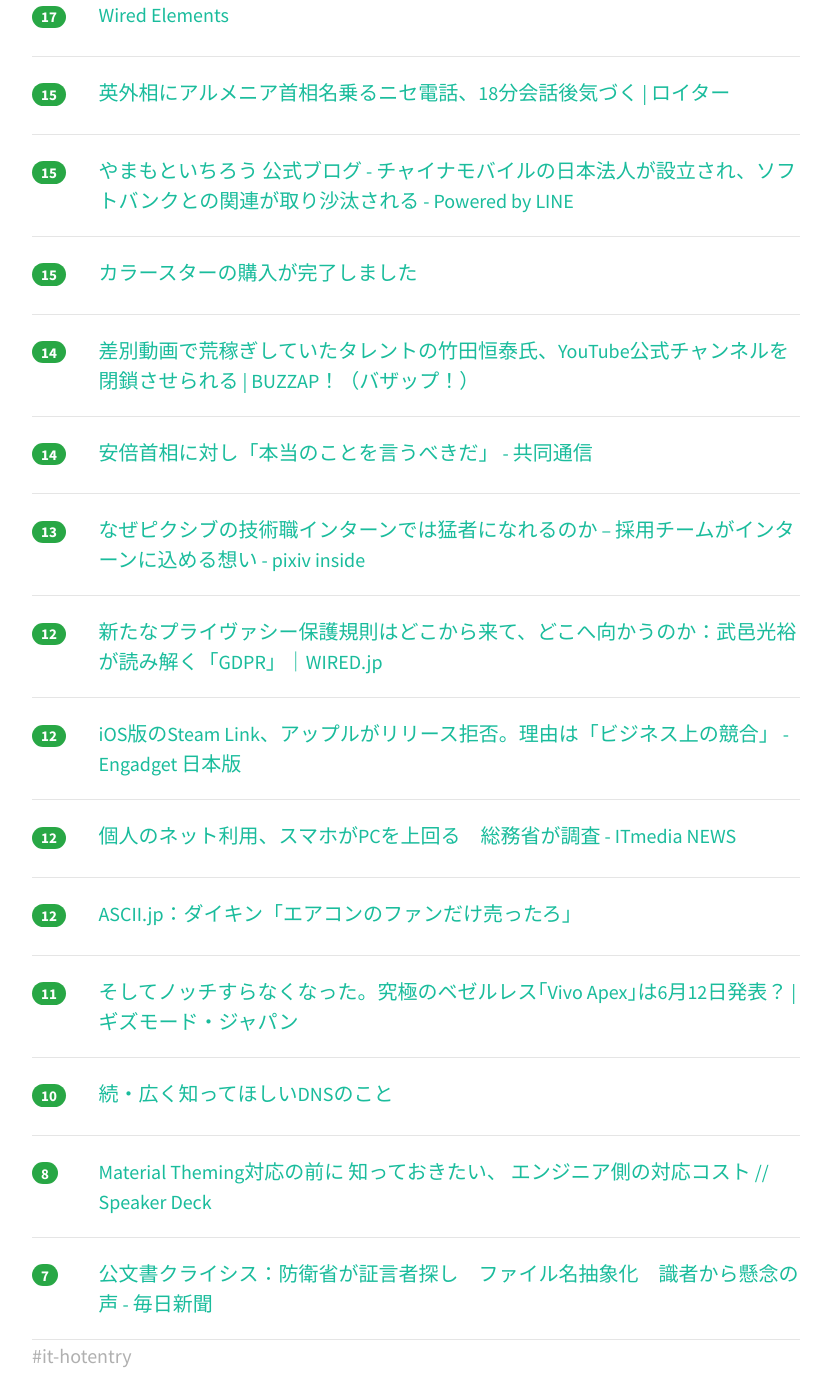
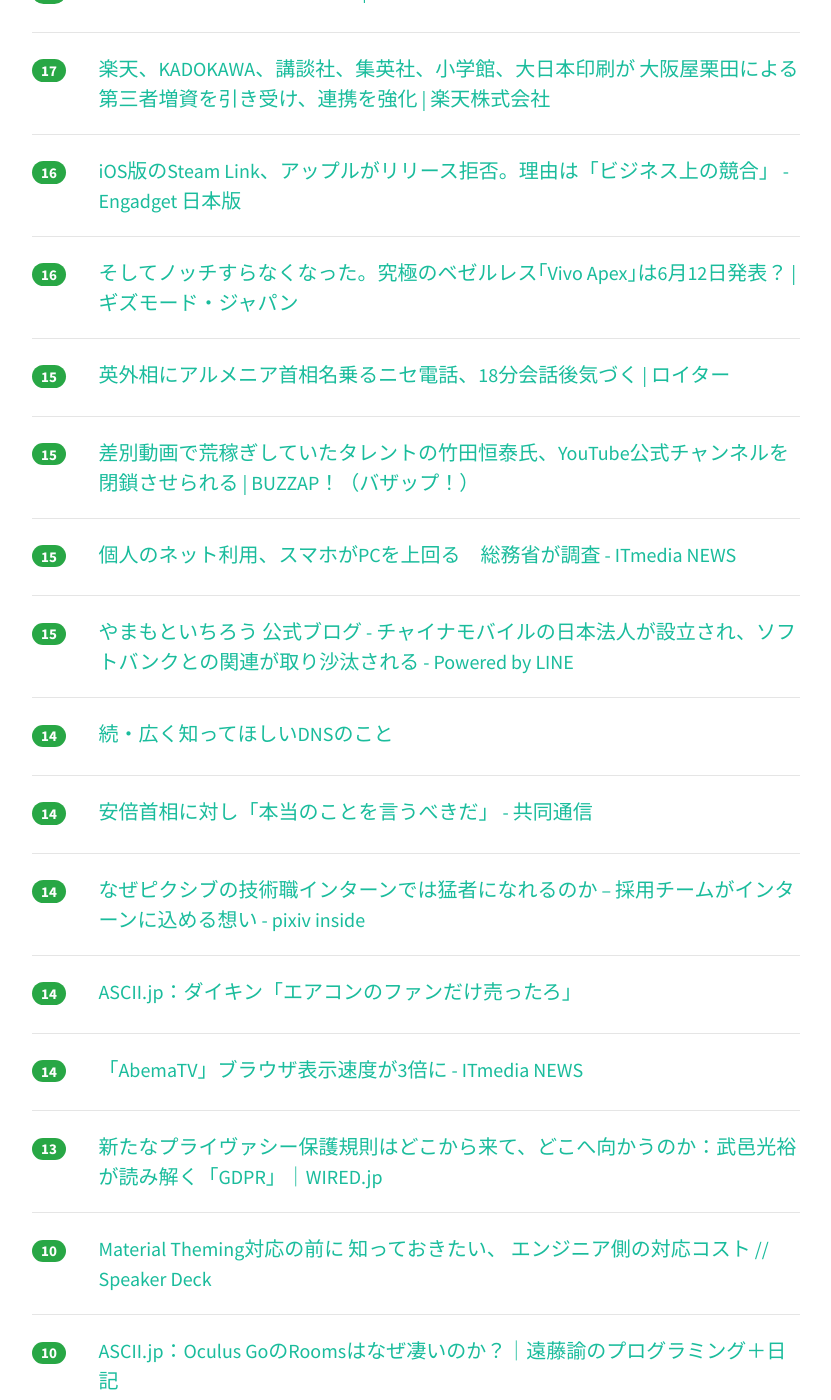
Before and after one commit to yatta47/hatena-matome-site, a Jekyll site: the page built from _posts/2018-05-26-hatena.md, in a window 1280 px wide and 1400 px high, scrolled down 1269 px. Shown: the whole window, without its empty margins (224-1055 px from the left). Built offline with Jekyll 4.4.1, drawn with Linux system fonts in a browser that asks for light colours; nearby versions of some CDN libraries; some of the changed text lies outside the part shown.

Commit message:
Updated 2018-05-26

```diff
--- a/_posts/2018-05-26-hatena.md
+++ b/_posts/2018-05-26-hatena.md
@@ -1,10 +1,10 @@
 ---
 layout: post
 title:  "2018-05-26 はてぶIT"
-date:   2018-05-26 11:02:42
+date:   2018-05-26 12:02:43
 tags: [it-hotentry]
 ---
-25 件のデータあり
+29 件のデータあり
 
 <hr><div class="row">
 <div class="col-1"><span class="badge badge-pill badge-success h2">140</span></div>
@@ -12,37 +12,47 @@ tags: [it-hotentry]
 </div>
 <hr>
 <div class="row">
-<div class="col-1"><span class="badge badge-pill badge-success h2">42</span></div>
+<div class="col-1"><span class="badge badge-pill badge-success h2">67</span></div>
 <div class="col-11"><a href='https://qiita.com/JotaroS/items/5042d2944cf0573f133e' target='_blank'>[macOS向け] gitのクライアントはGitupがいいぞ。</a></div>
 </div>
 <hr>
 <div class="row">
-<div class="col-1"><span class="badge badge-pill badge-success h2">37</span></div>
+<div class="col-1"><span class="badge badge-pill badge-success h2">44</span></div>
 <div class="col-11"><a href='https://www.slideshare.net/osamum/web-progressive-web-apps' target='_blank'>進化する Web ～ Progressive Web Apps の実装と応用 ～</a></div>
 </div>
 <hr>
 <div class="row">
-<div class="col-1"><span class="badge badge-pill badge-success h2">30</span></div>
+<div class="col-1"><span class="badge badge-pill badge-success h2">31</span></div>
 <div class="col-11"><a href='https://www.slideshare.net/hiromasaoka/noops-98595318' target='_blank'>NoOpsへ舵を切れ</a></div>
 </div>
 <hr>
 <div class="row">
-<div class="col-1"><span class="badge badge-pill badge-success h2">26</span></div>
+<div class="col-1"><span class="badge badge-pill badge-success h2">29</span></div>
 <div class="col-11"><a href='https://gigazine.net/news/20180525-most-india-it-engineers-incapable/' target='_blank'>「インド人のITエンジニアは優秀」という風潮は正しくないという研究結果 - GIGAZINE</a></div>
 </div>
 <hr>
 <div class="row">
-<div class="col-1"><span class="badge badge-pill badge-success h2">23</span></div>
+<div class="col-1"><span class="badge badge-pill badge-success h2">28</span></div>
+<div class="col-11"><a href='http://photoshopvip.net/109116' target='_blank'>レベル高すぎ！商用可能な無料HTMLテンプレート200+種類を配布しているサイト Colorlib - PhotoshopVIP</a></div>
+</div>
+<hr>
+<div class="row">
+<div class="col-1"><span class="badge badge-pill badge-success h2">28</span></div>
 <div class="col-11"><a href='https://soudai.hatenablog.com/entry/2018/05/25/121801' target='_blank'>DBリファクタリングをやっているって話 - そーだいなるらくがき帳</a></div>
 </div>
 <hr>
 <div class="row">
-<div class="col-1"><span class="badge badge-pill badge-success h2">22</span></div>
-<div class="col-11"><a href='http://photoshopvip.net/109116' target='_blank'>レベル高すぎ！商用可能な無料HTMLテンプレート200+種類を配布しているサイト Colorlib - PhotoshopVIP</a></div>
+<div class="col-1"><span class="badge badge-pill badge-success h2">23</span></div>
+<div class="col-11"><a href='https://anond.hatelabo.jp/20180525205649' target='_blank'>カラースターの購入が完了しました</a></div>
 </div>
 <hr>
 <div class="row">
-<div class="col-1"><span class="badge badge-pill badge-success h2">18</span></div>
+<div class="col-1"><span class="badge badge-pill badge-success h2">20</span></div>
+<div class="col-11"><a href='https://wiredjs.com/' target='_blank'>Wired Elements</a></div>
+</div>
+<hr>
+<div class="row">
+<div class="col-1"><span class="badge badge-pill badge-success h2">19</span></div>
 <div class="col-11"><a href='https://anond.hatelabo.jp/20180525185958' target='_blank'>日本でいちばん有名なXXパンク</a></div>
 </div>
 <hr>
@@ -57,8 +67,13 @@ tags: [it-hotentry]
 </div>
 <hr>
 <div class="row">
-<div class="col-1"><span class="badge badge-pill badge-success h2">17</span></div>
-<div class="col-11"><a href='https://wiredjs.com/' target='_blank'>Wired Elements</a></div>
+<div class="col-1"><span class="badge badge-pill badge-success h2">16</span></div>
+<div class="col-11"><a href='https://japanese.engadget.com/2018/05/25/ios-steam-link/' target='_blank'>iOS版のSteam Link、アップルがリリース拒否。理由は「ビジネス上の競合」 - Engadget 日本版</a></div>
+</div>
+<hr>
+<div class="row">
+<div class="col-1"><span class="badge badge-pill badge-success h2">16</span></div>
+<div class="col-11"><a href='https://www.gizmodo.jp/2018/05/vivo-apex.html' target='_blank'>そしてノッチすらなくなった。究極のベゼルレス｢Vivo Apex｣は6月12日発表？ | ギズモード・ジャパン</a></div>
 </div>
 <hr>
 <div class="row">
@@ -68,17 +83,22 @@ tags: [it-hotentry]
 <hr>
 <div class="row">
 <div class="col-1"><span class="badge badge-pill badge-success h2">15</span></div>
+<div class="col-11"><a href='https://buzzap.jp/news/20180525-takeda-tsuneyasu-youtube-ban/' target='_blank'>差別動画で荒稼ぎしていたタレントの竹田恒泰氏、YouTube公式チャンネルを閉鎖させられる | BUZZAP！（バザップ！）</a></div>
+</div>
+<hr>
+<div class="row">
+<div class="col-1"><span class="badge badge-pill badge-success h2">15</span></div>
+<div class="col-11"><a href='http://www.itmedia.co.jp/news/articles/1805/25/news124.html' target='_blank'>個人のネット利用、スマホがPCを上回る　総務省が調査 - ITmedia NEWS</a></div>
+</div>
+<hr>
+<div class="row">
+<div class="col-1"><span class="badge badge-pill badge-success h2">15</span></div>
 <div class="col-11"><a href='https://lineblog.me/yamamotoichiro/archives/13186483.html' target='_blank'>やまもといちろう 公式ブログ - チャイナモバイルの日本法人が設立され、ソフトバンクとの関連が取り沙汰される - Powered by LINE</a></div>
 </div>
 <hr>
 <div class="row">
-<div class="col-1"><span class="badge badge-pill badge-success h2">15</span></div>
-<div class="col-11"><a href='https://anond.hatelabo.jp/20180525205649' target='_blank'>カラースターの購入が完了しました</a></div>
-</div>
-<hr>
-<div class="row">
 <div class="col-1"><span class="badge badge-pill badge-success h2">14</span></div>
-<div class="col-11"><a href='https://buzzap.jp/news/20180525-takeda-tsuneyasu-youtube-ban/' target='_blank'>差別動画で荒稼ぎしていたタレントの竹田恒泰氏、YouTube公式チャンネルを閉鎖させられる | BUZZAP！（バザップ！）</a></div>
+<div class="col-11"><a href='https://www.slideshare.net/nakatomoorg/ssmjpdnssecurity2' target='_blank'>続・広く知ってほしいDNSのこと</a></div>
 </div>
 <hr>
 <div class="row">
@@ -87,47 +107,47 @@ tags: [it-hotentry]
 </div>
 <hr>
 <div class="row">
-<div class="col-1"><span class="badge badge-pill badge-success h2">13</span></div>
+<div class="col-1"><span class="badge badge-pill badge-success h2">14</span></div>
 <div class="col-11"><a href='https://inside.pixiv.blog/bash/4243' target='_blank'>なぜピクシブの技術職インターンでは猛者になれるのか – 採用チームがインターンに込める想い - pixiv inside</a></div>
 </div>
 <hr>
 <div class="row">
-<div class="col-1"><span class="badge badge-pill badge-success h2">12</span></div>
+<div class="col-1"><span class="badge badge-pill badge-success h2">14</span></div>
+<div class="col-11"><a href='http://ascii.jp/elem/000/001/681/1681812/' target='_blank'>ASCII.jp：ダイキン「エアコンのファンだけ売ったろ」</a></div>
+</div>
+<hr>
+<div class="row">
+<div class="col-1"><span class="badge badge-pill badge-success h2">14</span></div>
+<div class="col-11"><a href='http://www.itmedia.co.jp/news/articles/1805/25/news123.html' target='_blank'>「AbemaTV」ブラウザ表示速度が3倍に - ITmedia NEWS</a></div>
+</div>
+<hr>
+<div class="row">
+<div class="col-1"><span class="badge badge-pill badge-success h2">13</span></div>
 <div class="col-11"><a href='https://wired.jp/2018/05/25/gdpr-start/' target='_blank'>新たなプライヴァシー保護規則はどこから来て、どこへ向かうのか：武邑光裕が読み解く「GDPR」｜WIRED.jp</a></div>
 </div>
 <hr>
 <div class="row">
-<div class="col-1"><span class="badge badge-pill badge-success h2">12</span></div>
-<div class="col-11"><a href='https://japanese.engadget.com/2018/05/25/ios-steam-link/' target='_blank'>iOS版のSteam Link、アップルがリリース拒否。理由は「ビジネス上の競合」 - Engadget 日本版</a></div>
-</div>
-<hr>
-<div class="row">
-<div class="col-1"><span class="badge badge-pill badge-success h2">12</span></div>
-<div class="col-11"><a href='http://www.itmedia.co.jp/news/articles/1805/25/news124.html' target='_blank'>個人のネット利用、スマホがPCを上回る　総務省が調査 - ITmedia NEWS</a></div>
-</div>
-<hr>
-<div class="row">
-<div class="col-1"><span class="badge badge-pill badge-success h2">12</span></div>
-<div class="col-11"><a href='http://ascii.jp/elem/000/001/681/1681812/' target='_blank'>ASCII.jp：ダイキン「エアコンのファンだけ売ったろ」</a></div>
-</div>
-<hr>
-<div class="row">
-<div class="col-1"><span class="badge badge-pill badge-success h2">11</span></div>
-<div class="col-11"><a href='https://www.gizmodo.jp/2018/05/vivo-apex.html' target='_blank'>そしてノッチすらなくなった。究極のベゼルレス｢Vivo Apex｣は6月12日発表？ | ギズモード・ジャパン</a></div>
+<div class="col-1"><span class="badge badge-pill badge-success h2">10</span></div>
+<div class="col-11"><a href='https://speakerdeck.com/seto_hi/material-themingdui-ying-falseqian-ni-zhi-tuteokitai-enziniace-falsedui-ying-kosuto' target='_blank'>Material Theming対応の前に 知っておきたい、 エンジニア側の対応コスト // Speaker Deck</a></div>
 </div>
 <hr>
 <div class="row">
 <div class="col-1"><span class="badge badge-pill badge-success h2">10</span></div>
-<div class="col-11"><a href='https://www.slideshare.net/nakatomoorg/ssmjpdnssecurity2' target='_blank'>続・広く知ってほしいDNSのこと</a></div>
+<div class="col-11"><a href='http://ascii.jp/elem/000/001/681/1681458/' target='_blank'>ASCII.jp：Oculus GoのRoomsはなぜ凄いのか？｜遠藤諭のプログラミング＋日記</a></div>
+</div>
+<hr>
+<div class="row">
+<div class="col-1"><span class="badge badge-pill badge-success h2">9</span></div>
+<div class="col-11"><a href='https://app.codegrid.net/entry/2017-component-talk-1' target='_blank'>いまどきのコンポーネント設計をめぐる座談会 - 2つのコンポーネントの乖離 | CodeGrid</a></div>
 </div>
 <hr>
 <div class="row">
 <div class="col-1"><span class="badge badge-pill badge-success h2">8</span></div>
-<div class="col-11"><a href='https://speakerdeck.com/seto_hi/material-themingdui-ying-falseqian-ni-zhi-tuteokitai-enziniace-falsedui-ying-kosuto' target='_blank'>Material Theming対応の前に 知っておきたい、 エンジニア側の対応コスト // Speaker Deck</a></div>
+<div class="col-11"><a href='https://mainichi.jp/articles/20180526/ddm/012/010/125000c' target='_blank'>公文書クライシス：防衛省が証言者探し　ファイル名抽象化　識者から懸念の声 - 毎日新聞</a></div>
 </div>
 <hr>
 <div class="row">
-<div class="col-1"><span class="badge badge-pill badge-success h2">7</span></div>
-<div class="col-11"><a href='https://mainichi.jp/articles/20180526/ddm/012/010/125000c' target='_blank'>公文書クライシス：防衛省が証言者探し　ファイル名抽象化　識者から懸念の声 - 毎日新聞</a></div>
+<div class="col-1"><span class="badge badge-pill badge-success h2">5</span></div>
+<div class="col-11"><a href='http://www.itmedia.co.jp/enterprise/articles/1805/25/news066.html' target='_blank'>AIやRPAで帳票処理を自動化する「AORソリューション」　みずほFGが開発 - ITmedia エンタープライズ</a></div>
 </div>
 <hr>
```
